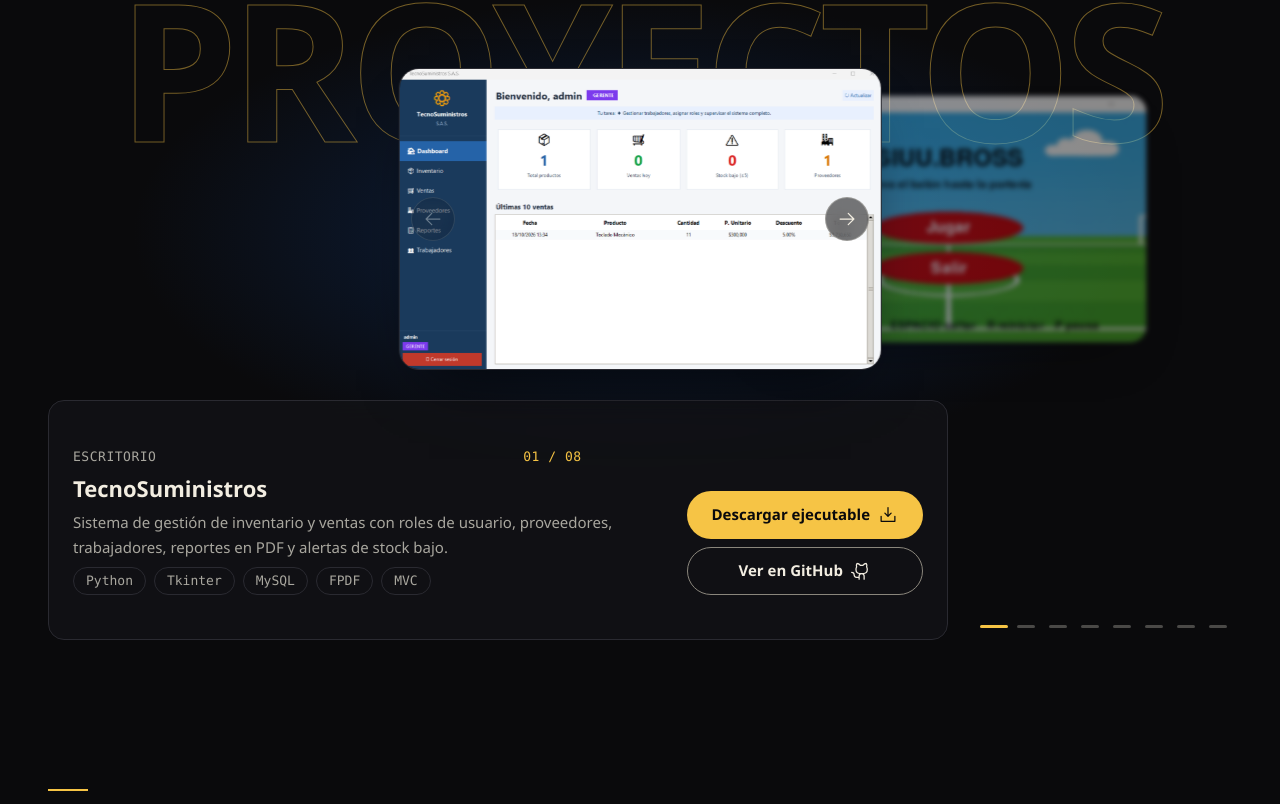
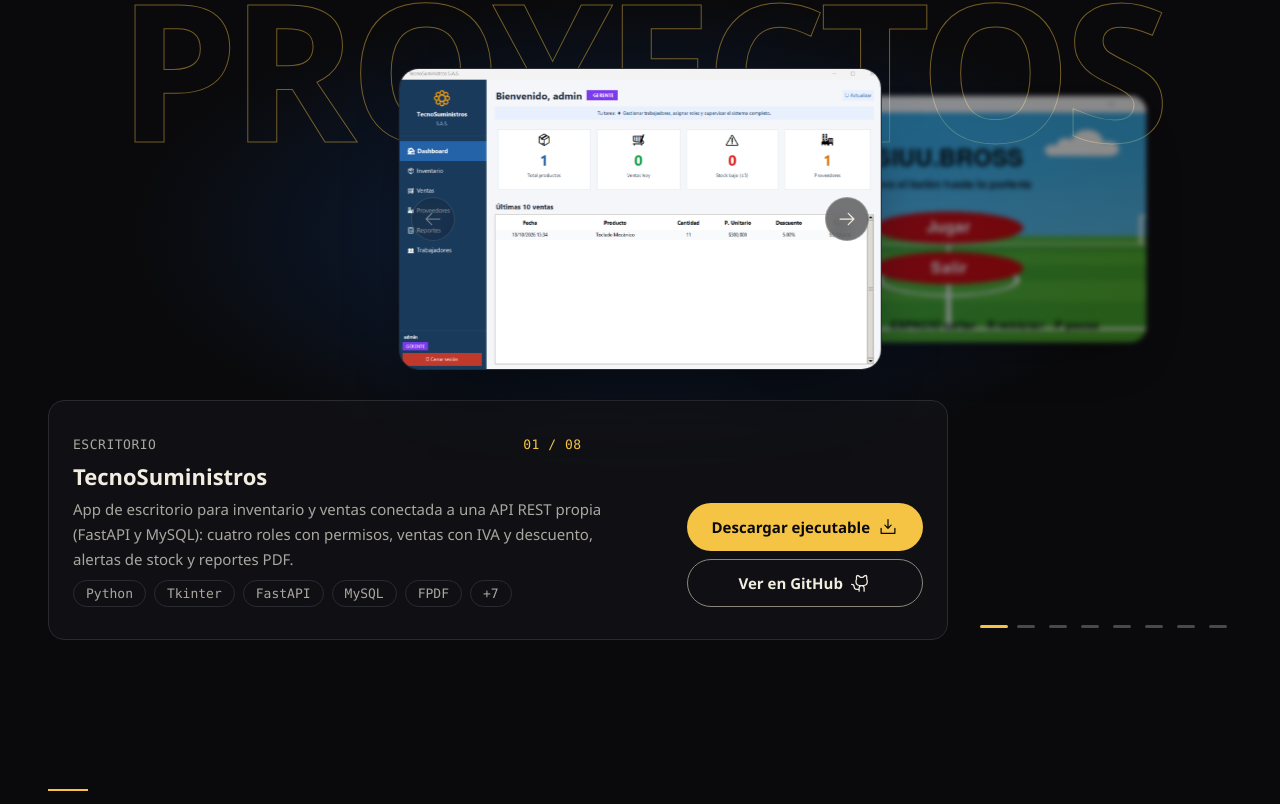
Before and after one commit to IngFonseca/portfolio-juan-fonseca, a React (Vite) app: page / in a window 1280 px wide. Shown: the part 2226-3030 px from the top of the page. Built offline with nearby package versions, Linux system fonts and the light colour scheme; no server answers.

Commit message:
feat: direct .exe download button for TecnoSuministros

```diff
--- a/src/components/ProjectInfo.jsx
+++ b/src/components/ProjectInfo.jsx
@@ -60,7 +60,7 @@ function ProjectInfo({ project, position, total }) {
             <Button
               variant={links.demo ? 'secondary' : 'primary'}
               href={links.download}
-              external
+              download
               aria-label={`Descargar ejecutable: ${title}`}
               icon={<DownloadSimple size={20} aria-hidden="true" />}
             >
--- a/src/data/projects.js
+++ b/src/data/projects.js
@@ -8,16 +8,31 @@ export const projects = [
     id: 'tecnosuministros',
     title: 'TecnoSuministros',
     description:
-      'Sistema de gestión de inventario y ventas con roles de usuario, proveedores, trabajadores, reportes en PDF y alertas de stock bajo.',
+      'App de escritorio para inventario y ventas conectada a una API REST propia (FastAPI y MySQL): cuatro roles con permisos, ventas con IVA y descuento, alertas de stock y reportes PDF.',
     image: '/projects/tecnosuministros.webp',
     imageAlt: '',
-    tags: ['Python', 'Tkinter', 'MySQL', 'FPDF', 'MVC'],
+    tags: [
+      'Python',
+      'Tkinter',
+      'FastAPI',
+      'MySQL',
+      'FPDF',
+      'REST API',
+      'JWT',
+      'MVC',
+      'POO',
+      'CRUD',
+      'PyInstaller',
+      'Render',
+    ],
     category: 'desktop',
     status: 'completed',
+    note: 'Demo para Windows. Windows puede mostrar un aviso porque el archivo no está firmado, y la primera conexión puede tardar hasta un minuto.',
     links: {
       github: 'https://github.com/IngFonseca/TecnoSuministrosS.A.S',
       demo: null,
-      download: 'https://github.com/IngFonseca/TecnoSuministros-app/releases/tag/v1.0.0', // PENDIENTE: enlace de GitHub Releases cuando exista
+      download:
+        'https://github.com/IngFonseca/TecnoSuministrosS.A.S/releases/latest/download/TecnoSuministros.exe',
     },
   },
     {
```
Also changed, not shown: 1 other file (tests, documents, lock files or other folders).
